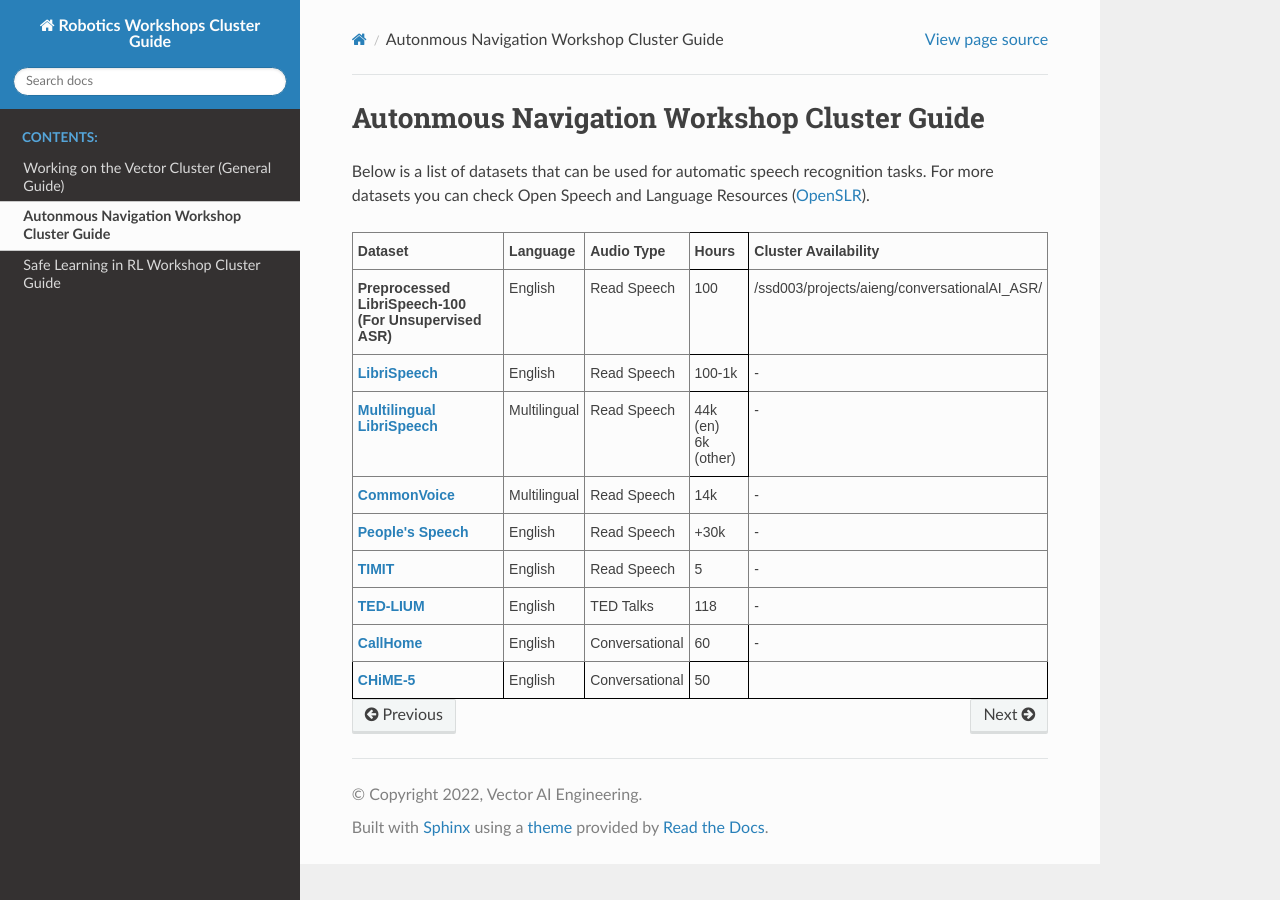
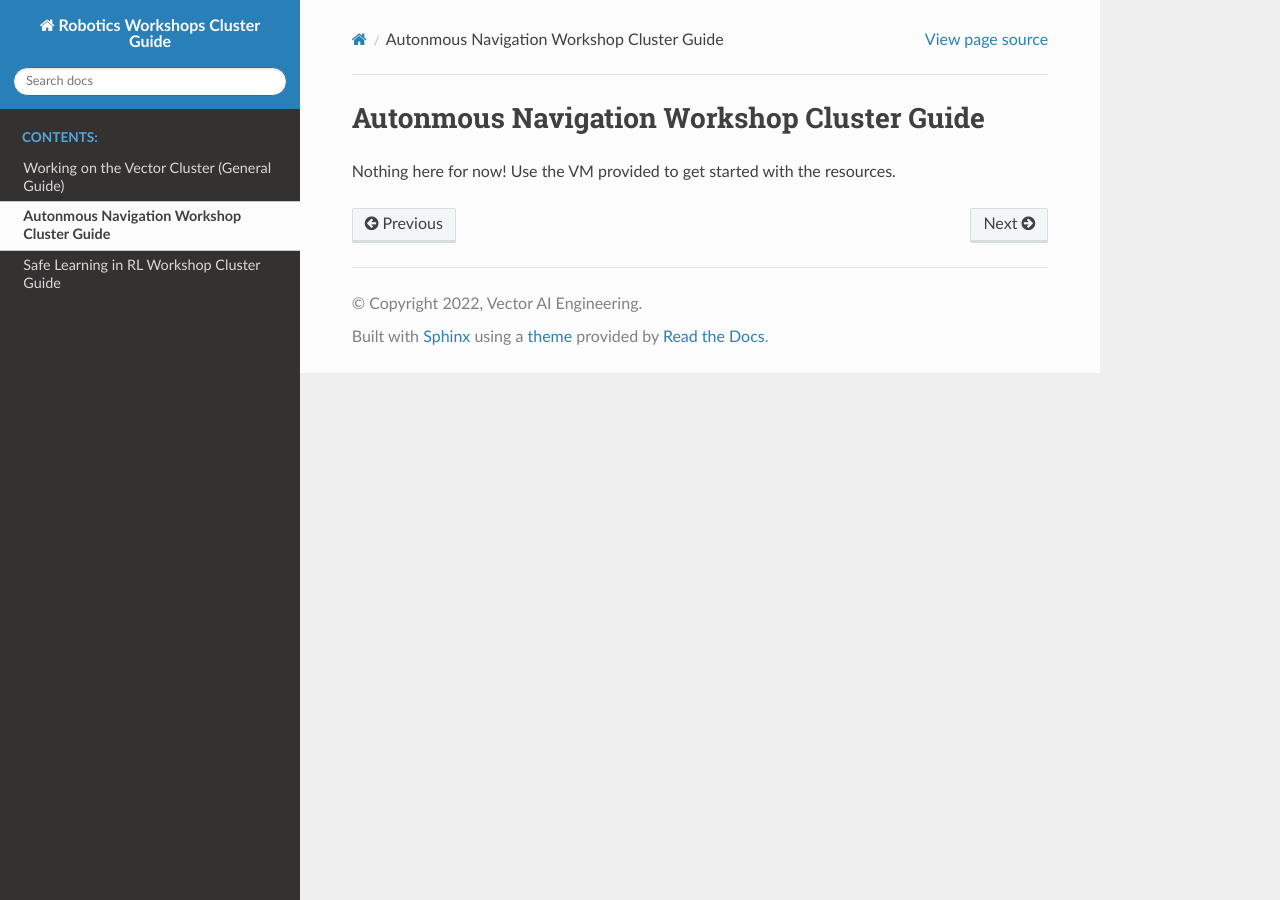
Before and after one commit to catgloss/robotics_workshops, a Sphinx documentation site: the page built from docs/source/autonmous_navigation_workshop.rst, in a window 1280 px wide. Built offline with Sphinx 7.4.7 and the Read the Docs theme 2.0.0, drawn with Linux system fonts in a browser that asks for light colours.

Commit message:
Update autonmous_navigation_workshop.rst

```diff
--- a/docs/source/autonmous_navigation_workshop.rst
+++ b/docs/source/autonmous_navigation_workshop.rst
@@ -1,96 +1,4 @@
 Autonmous Navigation Workshop Cluster Guide
 =========
 
-Below is a list of datasets that can be used for automatic speech recognition tasks.
-For more datasets you can check Open Speech and Language Resources (`OpenSLR <https://www.openslr.org/>`__).
-
-.. raw:: html
-
-
-    <style type="text/css">
-        .tg  {border-collapse:collapse;border-spacing:0;}
-        .tg td{border-color:black;border-style:solid;border-width:1px;font-family:Arial, sans-serif;font-size:14px;
-        overflow:hidden;padding:10px 5px;word-break:normal;}
-        .tg th{border-color:black;border-style:solid;border-width:1px;font-family:Arial, sans-serif;font-size:14px;
-        font-weight:normal;overflow:hidden;padding:10px 5px;word-break:normal;}
-        .tg .tg-1wig{font-weight:bold;text-align:left;vertical-align:top}
-        .tg .tg-0pky{border-color:inherit;text-align:left;vertical-align:top}
-        .tg .tg-0lax{text-align:left;vertical-align:top}
-        .tg .tg-fymr{border-color:inherit;font-weight:bold;text-align:left;vertical-align:top}
-    </style>
-    <table class="tg">
-    <thead>
-    <tr>
-        <th class="tg-0pky"><span style="font-weight:bold">Dataset</span></th>
-        <th class="tg-0pky"><span style="font-weight:bold">Language</span></th>
-        <th class="tg-0pky"><span style="font-weight:bold">Audio Type</span></th>
-        <th class="tg-0lax"><span style="font-weight:bold">Hours</span></th>
-        <th class="tg-0pky"><span style="font-weight:bold">Cluster Availability</span></th>
-    </tr>
-    </thead>
-    <tbody>
-    <tr>
-        <td class="tg-fymr">Preprocessed LibriSpeech-100<br>(For Unsupervised ASR)</td>
-        <td class="tg-0pky">English</td>
-        <td class="tg-0pky">Read Speech</td>
-        <td class="tg-0lax">100</td>
-        <td class="tg-0pky">/ssd003/projects/aieng/conversationalAI_ASR/</td>
-    </tr>
-    <tr>
-        <td class="tg-fymr"><a href="https://www.openslr.org/12" target="_blank" rel="noopener noreferrer">LibriSpeech</a></td>
-        <td class="tg-0pky">English</td>
-        <td class="tg-0pky">Read Speech</td>
-        <td class="tg-0lax">100-1k</td>
-        <td class="tg-0pky">-</td>
-    </tr>
-    <tr>
-        <td class="tg-fymr"><a href="http://www.openslr.org/94/" target="_blank" rel="noopener noreferrer">Multilingual LibriSpeech</a></td>
-        <td class="tg-0pky">Multilingual</td>
-        <td class="tg-0pky">Read Speech</td>
-        <td class="tg-0lax">44k (en)<br>6k (other)</td>
-        <td class="tg-0pky">-</td>
-    </tr>
-    <tr>
-        <td class="tg-fymr"><a href="https://commonvoice.mozilla.org/en/datasets" target="_blank" rel="noopener noreferrer">CommonVoice</a></td>
-        <td class="tg-0pky">Multilingual</td>
-        <td class="tg-0pky">Read Speech</td>
-        <td class="tg-0pky">14k</td>
-        <td class="tg-0pky">-</td>
-    </tr>
-    <tr>
-        <td class="tg-fymr"><a href="https://mlcommons.org/en/peoples-speech" target="_blank" rel="noopener noreferrer">People's Speech</a></td>
-        <td class="tg-0pky">English</td>
-        <td class="tg-0pky">Read Speech</td>
-        <td class="tg-0pky">+30k</td>
-        <td class="tg-0pky">-</td>
-    </tr>
-    <tr>
-        <td class="tg-fymr"><a href="https://catalog.ldc.upenn.edu/LDC93s1" target="_blank" rel="noopener noreferrer">TIMIT</a></td>
-        <td class="tg-0pky">English</td>
-        <td class="tg-0pky">Read Speech</td>
-        <td class="tg-0pky">5</td>
-        <td class="tg-0pky">-</td>
-    </tr>
-    <tr>
-        <td class="tg-fymr"><a href="https://www.openslr.org/51/" target="_blank" rel="noopener noreferrer">TED-LIUM</a></td>
-        <td class="tg-0pky">English</td>
-        <td class="tg-0pky">TED Talks</td>
-        <td class="tg-0pky">118</td>
-        <td class="tg-0pky">-</td>
-    </tr>
-    <tr>
-        <td class="tg-fymr"><a href="https://catalog.ldc.upenn.edu/LDC97S42" target="_blank" rel="noopener noreferrer">CallHome</a></td>
-        <td class="tg-0pky">English</td>
-        <td class="tg-0pky">Conversational</td>
-        <td class="tg-0lax">60</td>
-        <td class="tg-0pky">-</td>
-    </tr>
-    <tr>
-        <td class="tg-1wig"><a href="http://spandh.dcs.shef.ac.uk/chime_challenge/CHiME5/data.html" target="_blank" rel="noopener noreferrer"><span style="font-weight:bold;font-style:normal">CHiME-5</span></a></td>
-        <td class="tg-0lax">English</td>
-        <td class="tg-0lax">Conversational</td>
-        <td class="tg-0lax">50</td>
-        <td class="tg-0lax"></td>
-    </tr>
-    </tbody>
-    </table>
+Nothing here for now! Use the VM provided to get started with the resources.
```
